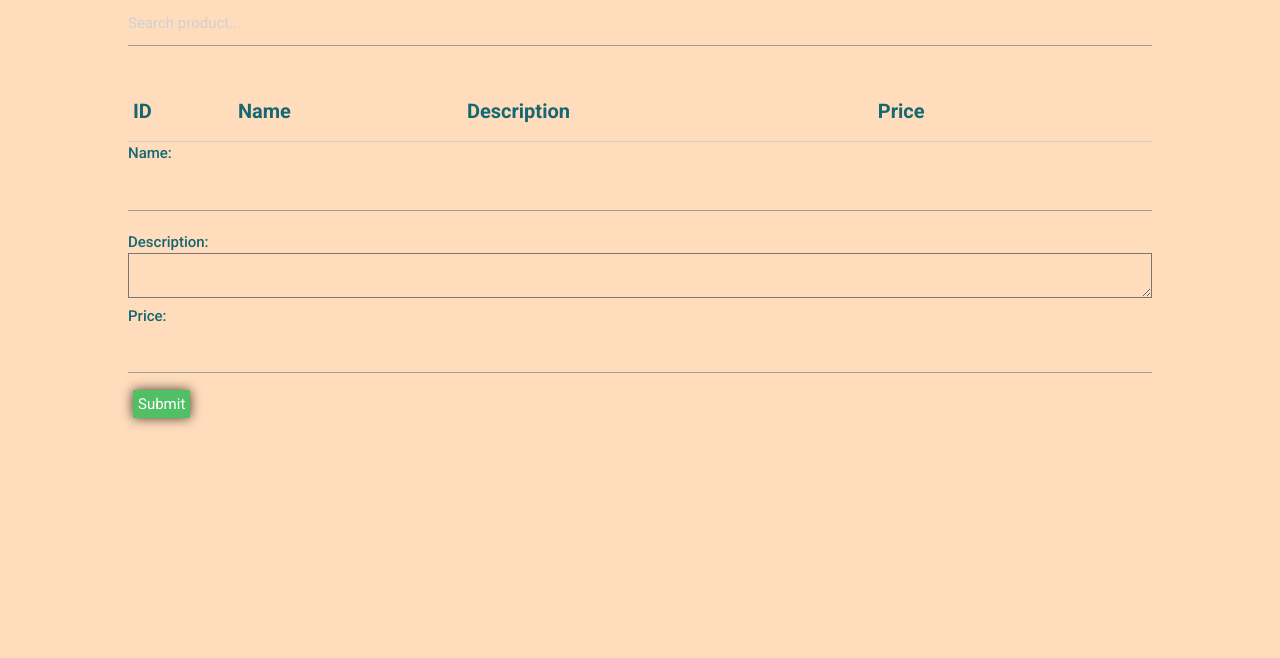
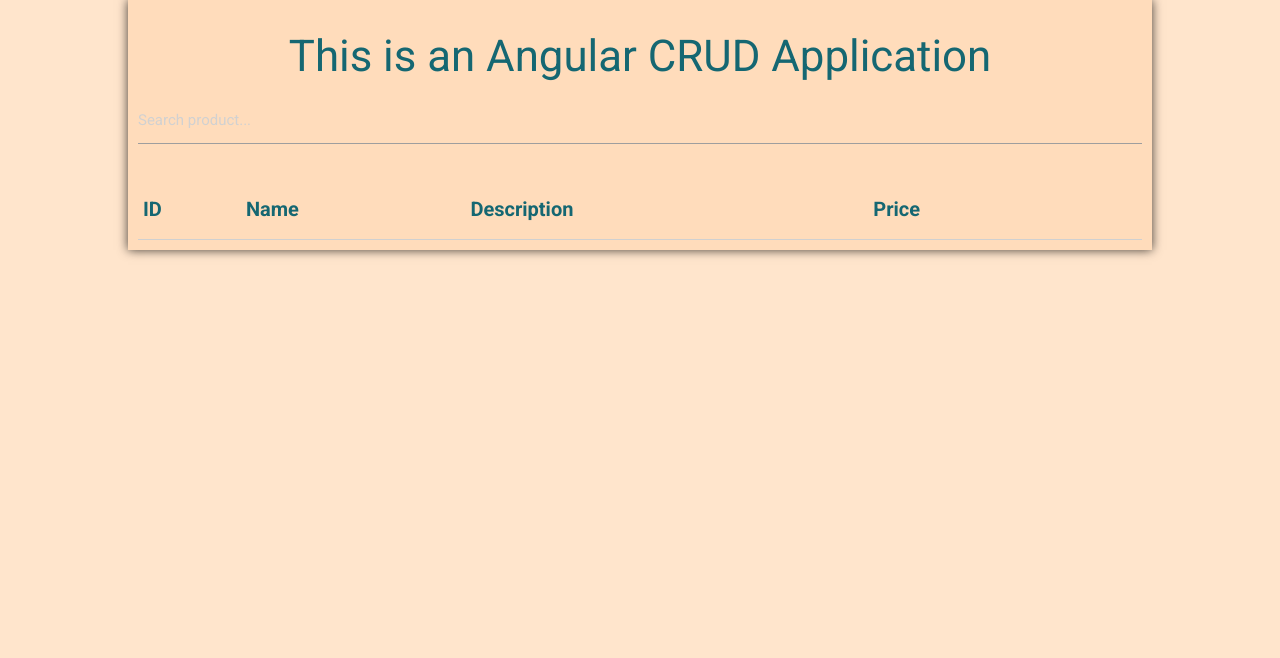
Before and after one commit to lukejoliat/angular_crud, a PHP site: page / in a window 1280 px wide. Shown: the top 658 px of the page. Run offline with PHP 8.4, Linux system fonts and the light colour scheme; lists and menus that the app fills with data are empty; some libraries are stand-ins or nearby versions.

Commit message:
project changes

```diff
--- a/css/main.css
+++ b/css/main.css
@@ -1,5 +1,5 @@
 body {
-  background-color: #FFDCBB; }
+  background-color: #FFE5CC; }
 
 div {
   font-family: Roboto;
@@ -15,8 +15,15 @@ th {
   font-size: 20px; }
 
 .main-container {
+  background: #FFDCBB;
   width: 80%;
-  margin: auto; }
+  margin: auto;
+  padding: 10px;
+  -webkit-box-shadow: 0px 0px 10px 0px rgba(0, 0, 0, 0.75);
+  -moz-box-shadow: 0px 0px 10px 0px rgba(0, 0, 0, 0.75);
+  box-shadow: 0px 0px 10px 0px rgba(0, 0, 0, 0.75); }
+  .main-container h3.page-title {
+    text-align: center; }
 
 .table-search {
   width: 100%;
--- a/index.php
+++ b/index.php
@@ -9,24 +9,52 @@
     <link rel="stylesheet" href="css/materialize.min.css" />
     <link href="https://fonts.googleapis.com/css?family=Roboto:300,300i,400,400i,500,500i,700" rel="stylesheet">
     <link href="https://fonts.googleapis.com/icon?family=Material+Icons" rel="stylesheet" />
+    <title>Angular | CRUD</title>
 
   </head>
   <body ng-app="myApp">
     <div class="main-container">
+      <h3 class="page-title">This is an Angular CRUD Application</h3>
       <div class="controller" ng-controller="mainController">
         <input type="text" ng-model="search" class="table-search form-control" placeholder="Search product..." />
         <table>
           <thead><th>ID</th><th>Name</th><th>Description</th><th>Price</th><th></th><th></th></thead>
           <tbody>
-            <tr ng-repeat="name in names | filter:search"><td>{{ name.id }}</td><td>{{ name.name }}</td><td>{{ name.description }}</td><td>${{ name.price }}</td><td class="edit-button"><a href="#edit" ng-click="readOne(name.id)">Edit</a></td><td class="delete-button"><a href="#delete" ng-click="deleteProduct(name.id)">Delete</a></td></tr>
+            <tr ng-repeat="name in names | filter:search"><td>{{ name.id }}</td><td>{{ name.name }}</td><td>{{ name.description }}</td><td>${{ name.price }}</td><td class="edit-button"><a ng-click="readOne(name.id)">Edit</a></td><td class="delete-button"><a href="#delete" ng-click="deleteProduct(name.id)">Delete</a></td></tr>
           </tbody>
         </table>
-        <div class="form-container">
-          <div><strong>Name: </strong><input ng-model="name" type="text"></div>
-          <div><strong>Description: </strong><textarea ng-model="description"></textarea></div>
-          <div><strong>Price: </strong><input ng-model="price" type="text"></div>
-          <a class="submit-button" ng-click="editProduct()">Submit</a>
-        </div>
+        <!-- modal for for creating new product -->
+            <div id="modal-product-form" class="modal">
+                <div class="modal-content">
+                    <h4 id="modal-product-title">Create New Product</h4>
+                    <div class="row">
+                        <div class="input-field col s12">
+                            <input ng-model="name" type="text" class="validate" id="form-name" placeholder="Type name here..." />
+                            <label for="name">Name</label>
+                        </div>
+
+                        <div class="input-field col s12">
+                            <textarea ng-model="description" type="text" class="validate materialize-textarea" placeholder="Type description here..."></textarea>
+                            <label for="description">Description</label>
+                        </div>
+
+
+                        <div class="input-field col s12">
+                            <input ng-model="price" type="text" class="validate" id="form-price" placeholder="Type price here..." />
+                            <label for="price">Price</label>
+                        </div>
+
+
+                        <div class="input-field col s12">
+                            <a id="btn-create-product" class="waves-effect waves-light btn margin-bottom-1em" ng-click="createProduct()"><i class="material-icons left">add</i>Create</a>
+
+                            <a id="btn-update-product" class="waves-effect waves-light btn margin-bottom-1em" ng-click="updateProduct()"><i class="material-icons left">edit</i>Save Changes</a>
+
+                            <a class="modal-action modal-close waves-effect waves-light btn margin-bottom-1em"><i class="material-icons left">close</i>Close</a>
+                        </div>
+                    </div>
+                </div>
+            </div>
         <div class="fixed-action-btn" style="bottom:45px; right:24px;">
           <a class="waves-effect waves-light btn modal-trigger btn-floating btn-large red" href="#modal-product-form">
             <i class="large material-icons" style="background: #BA2B20;">add</i>
@@ -67,6 +95,8 @@
           $scope.description = response[0].description;
           $scope.price = response[0].price;
           //console.log(response);
+        }).success(function(){
+          $('#modal-product-form').openModal();
         });
       }
 
@@ -78,6 +108,10 @@
 
     });
 
+    $(document).ready(function(){
+      $('.modal-trigger').leanModal();
+    });
+
     //here is a comment
 
   </script>
--- a/sass/main.scss
+++ b/sass/main.scss
@@ -1,5 +1,5 @@
 body {
-  background-color: #FFDCBB;
+  background-color: #FFE5CC;
 }
 
 div {
@@ -20,8 +20,16 @@ th {
 }
 
 .main-container {
+  background: #FFDCBB;
   width: 80%;
   margin: auto;
+  padding: 10px;
+  -webkit-box-shadow: 0px 0px 10px 0px rgba(0,0,0,0.75);
+  -moz-box-shadow: 0px 0px 10px 0px rgba(0,0,0,0.75);
+  box-shadow: 0px 0px 10px 0px rgba(0,0,0,0.75);
+  h3.page-title {
+    text-align: center;
+  }
 }
 
 .table-search {
--- a/update_product.php
+++ b/update_product.php
@@ -1,5 +1,4 @@
 <?php
 
-echo 'test';
 
 ?>
```
Also changed, not shown: 1 other file.
